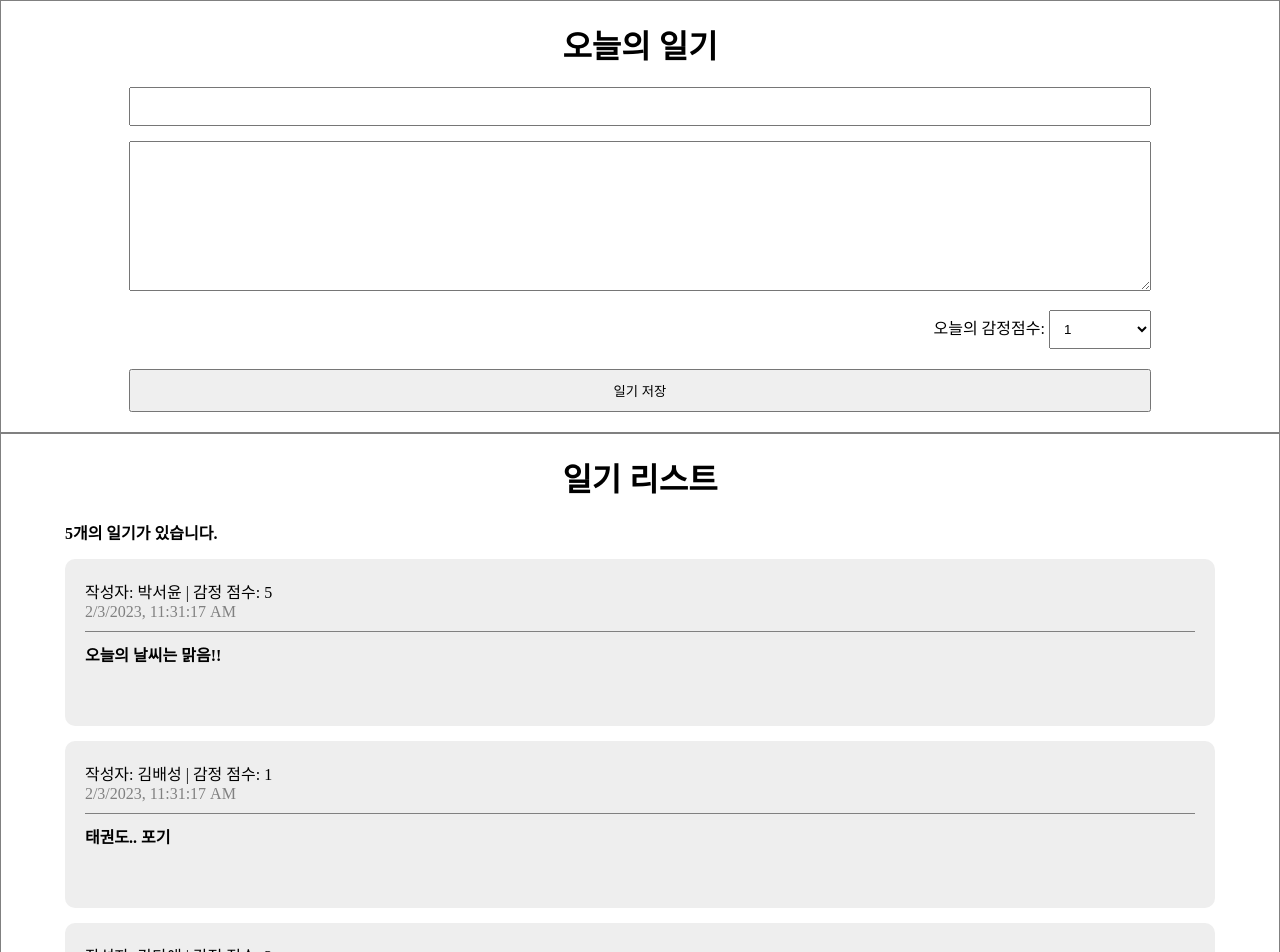
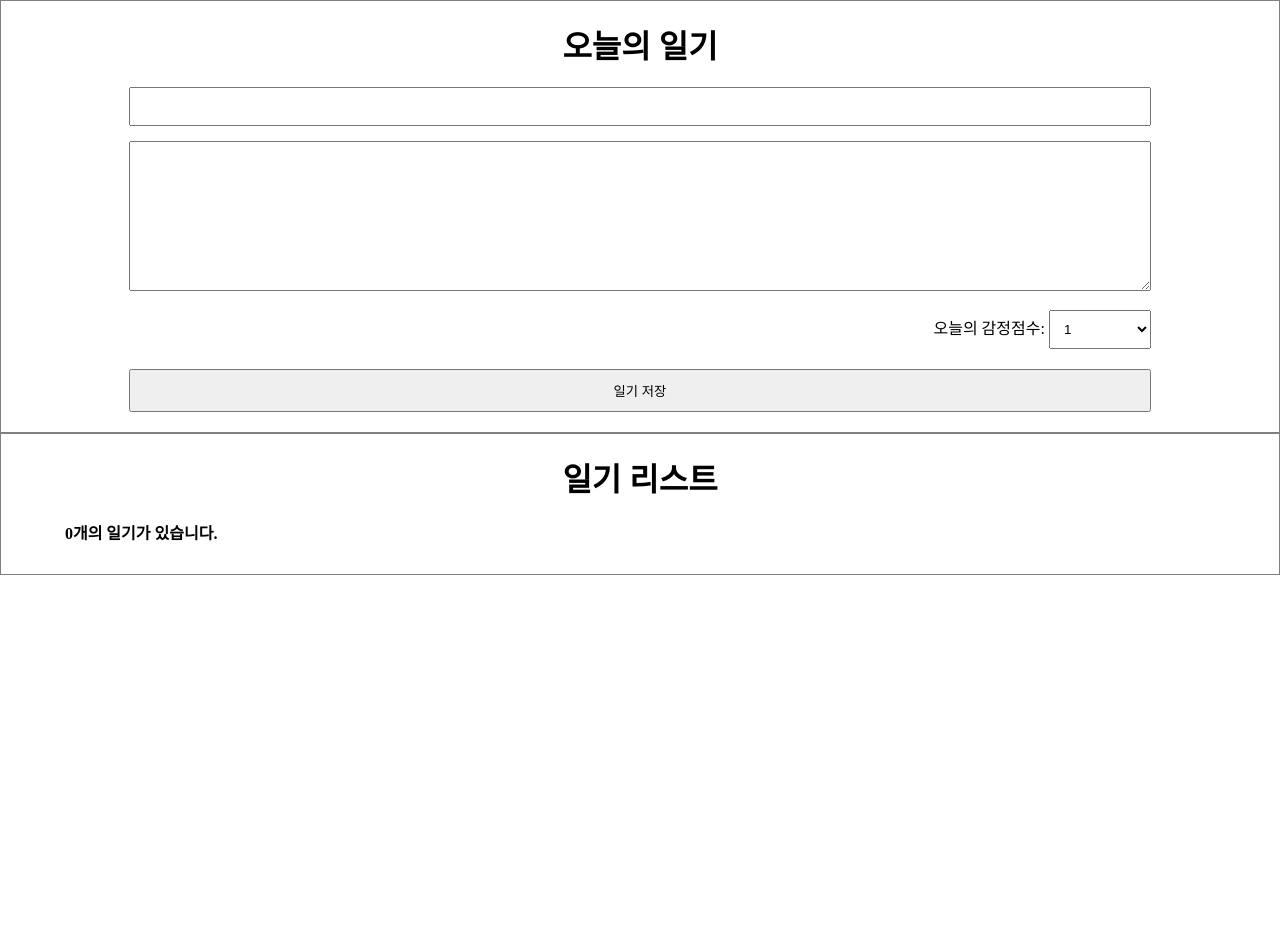
Before and after one commit to Seoyun0208/Winterlood_React, a React (Create React App) app in the folder simplediary/: page / in a window 1280 px wide. Shown: the top 952 px of the page. After the commit the page ends 800 px from the top, so only its background shows below. Built offline with nearby package versions, Linux system fonts and the light colour scheme.

Commit message:
[FEAT] 6-4. 리스트 데이터 추가하기

```diff
--- a/simplediary/src/App.js
+++ b/simplediary/src/App.js
@@ -1,50 +1,26 @@
+import { useRef, useState } from 'react';
 import './App.scss';
 import DiaryEditor from './components/DiaryEditor';
 import DiaryList from './components/DiaryList';
 
-const dummyList = [
-  {
-    id: 1,
-    author: '박서윤',
-    content: '오늘의 날씨는 맑음!!',
-    emotion: 5,
-    created_date: new Date().getTime()
-  },
-  {
-    id: 2,
-    author: '김배성',
-    content: '태권도.. 포기',
-    emotion: 1,
-    created_date: new Date().getTime()
-  },
-  {
-    id: 3,
-    author: '강다애',
-    content: '오늘도 지각이다..ㅜㅜ',
-    emotion: 2,
-    created_date: new Date().getTime()
-  },
-  {
-    id: 4,
-    author: '서민우',
-    content: '열정과 냉정 사이 재미있네',
-    emotion: 4,
-    created_date: new Date().getTime()
-  },
-  {
-    id: 5,
-    author: '최성률',
-    content: '만희랑 노래방 갔다옴',
-    emotion: 5,
-    created_date: new Date().getTime()
+function App() {
+
+  const [data, setData] = useState([]);
+  const dataId = useRef(0);
+
+  const onCreate = (author, content, emotion) => {
+    const created_date = new Date().getTime();
+    const newItem = {
+      author, content, emotion, created_date, id: dataId.current
+    };
+    dataId.current += 1;
+    setData([...data, newItem]);
   }
-];
 
-function App() {
   return (
     <div className="App">
-      <DiaryEditor />
-      <DiaryList diaryList={dummyList} />
+      <DiaryEditor onCreate={onCreate} />
+      <DiaryList diaryList={data} />
     </div>
   );
 }
--- a/simplediary/src/components/DiaryEditor.js
+++ b/simplediary/src/components/DiaryEditor.js
@@ -1,6 +1,6 @@
-import React, { useEffect, useState, useRef } from 'react';
+import React, { useState, useRef } from 'react';
 
-const DiaryEditor = () => {
+const DiaryEditor = ({ onCreate }) => {
 
     const [state, setState] = useState({
         author: '',
@@ -24,11 +24,15 @@
             contentTextarea.current.focus();
             return;
         }
+
+        onCreate(state.author, state.content, state.emotion);
+        alert('저장 성공');
+        setState({
+            author: '',
+            content: '',
+            emotion: 1
+        });
     }
-
-    useEffect(() => {
-        console.log(state);
-    }, [state]);
 
     return (
         <div className='DiaryEditor'>
```
